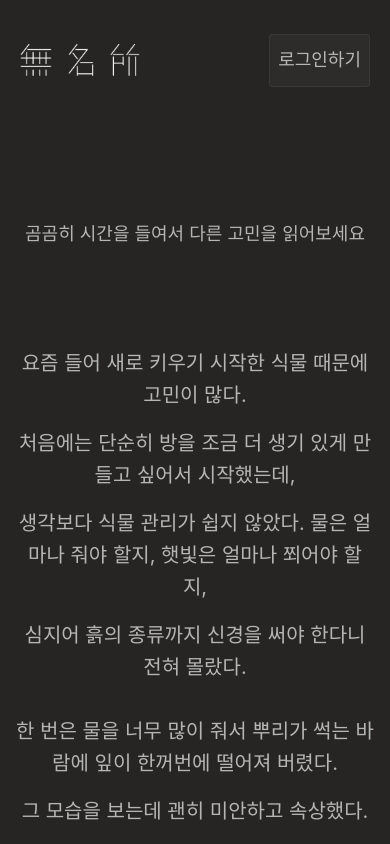
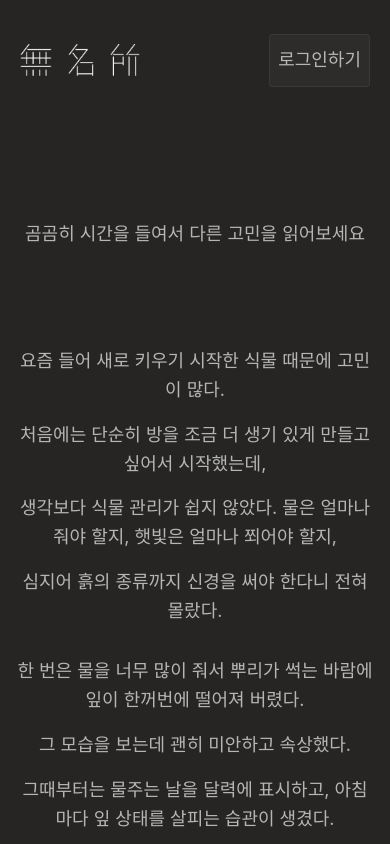
Before and after one commit to NamelessChamberORG/NamelessChamber_frontend, a React (Vite) app: page /diary/1 in a window 390 px wide. Shown: the top 844 px of the page. Built offline with nearby package versions, Linux system fonts and the light colour scheme; a web font is replaced by a local one.

Commit message:
♻️  chore: adjust the order of media queries

```diff
--- a/src/features/diary/pages/DiaryDetailPage.module.css
+++ b/src/features/diary/pages/DiaryDetailPage.module.css
@@ -17,14 +17,14 @@
   gap: 1.6rem;
 }
 
+@media (max-width: 768px) {
+  .content {
+    font-size: 20px;
+  }
+}
+
 @media (max-width: 480px) {
   .content {
     font-size: 18px;
   }
 }
-
-@media (max-width: 768px) {
-  .content {
-    font-size: 20px;
-  }
-}
```
